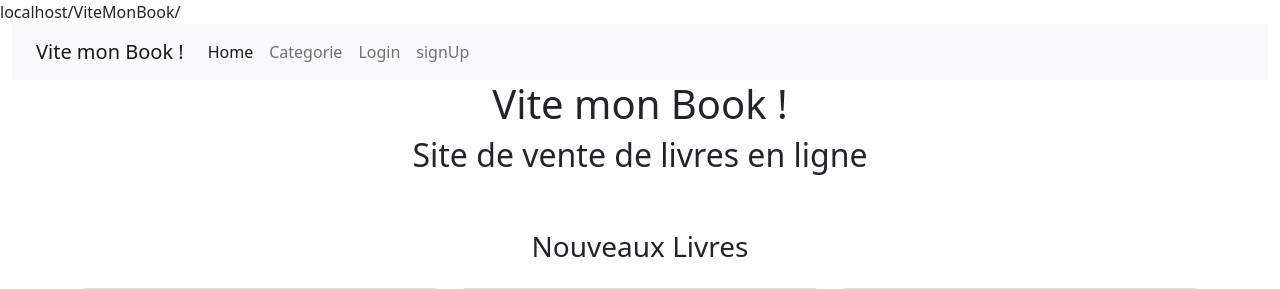
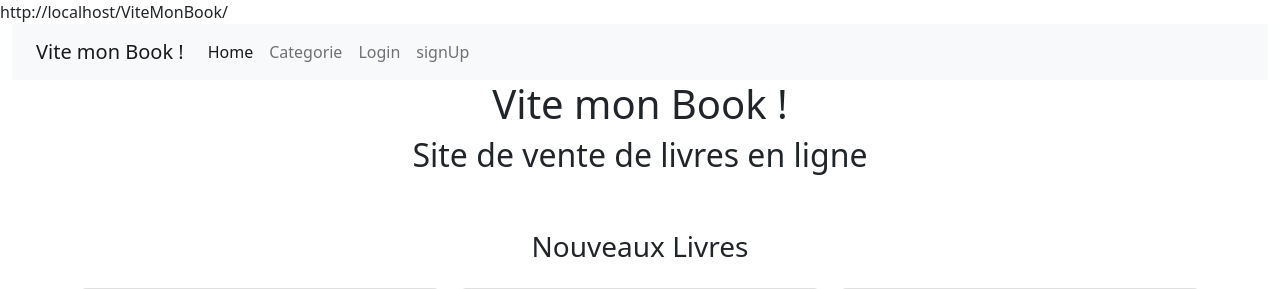
Before and after one commit to UltraViolet33/vite-mon-book-e-shop, a PHP site: page /ViteMonBook/ in a window 1280 px wide. Shown: the top 289 px of the page. Run offline with PHP 8.4, Linux system fonts and the light colour scheme.

Commit message:
little modifs

```diff
--- a/app/core/config.php
+++ b/app/core/config.php
@@ -5,7 +5,7 @@ define("WEBSITE_TITLE", "Vite mon Book");
 //database
 define("DB_NAME", "vitemonbookdb");
 define("DB_USER", "root");
-define("DB_PASS", "");
+define("DB_PASS", "root");
 define("DB_TYPE", 'mysql');
 define("DB_HOST", "localhost");
 
--- a/public/index.php
+++ b/public/index.php
@@ -3,13 +3,13 @@
 session_start();
 
 // path on MAMP
-// $path = $_SERVER['REQUEST_SCHEME'] . "://" . $_SERVER['HTTP_HOST'] . $_SERVER['PHP_SELF'];
+ $path = $_SERVER['REQUEST_SCHEME'] . "://" . $_SERVER['HTTP_HOST'] . $_SERVER['PHP_SELF'];
 // define("ASSETS", $path . "assets/");
 
 include "../app/init.php";
 
 // path on WAMP
-$path = $_SERVER['HTTP_HOST'] . $_SERVER['PHP_SELF'];
+//$path = $_SERVER['HTTP_HOST'] . $_SERVER['PHP_SELF'];
 
 $path = str_replace("index.php", "", $path);
 
```
